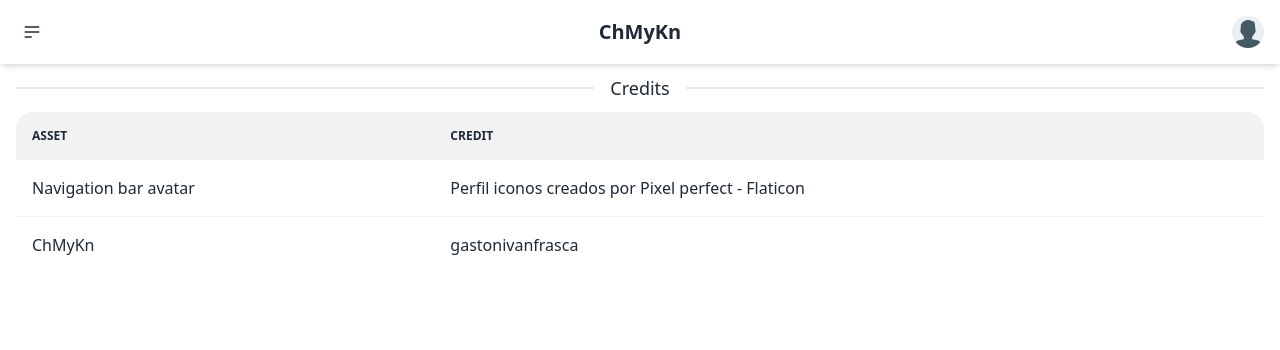
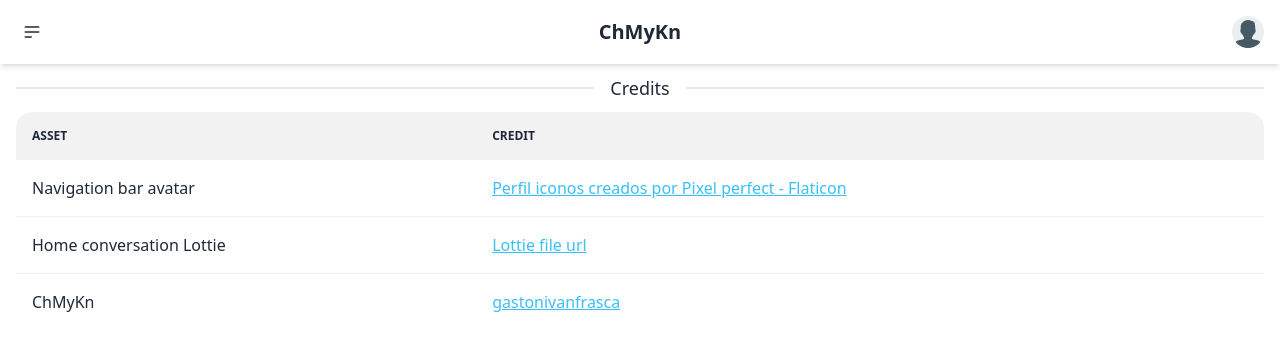
Before and after one commit to gastonivanfrasca/cayodis, a Next.js app: page /credits in a window 1280 px wide. Shown: the top 350 px of the page. Built offline with nearby package versions, Linux system fonts and the light colour scheme.

Commit message:
fixed lottie width and added lottie credit

```diff
--- a/components/LottieAnimation/LottieAnimation.tsx
+++ b/components/LottieAnimation/LottieAnimation.tsx
@@ -25,7 +25,7 @@ const LottieAnimation = (props: LottieAnimationProps) => {
       loop={loop}
       mode={mode}
       src={src}
-      style={{ width: { width }, height: { height } }}
+      style={{ width: width, height: height }}
     />
   );
 };
--- a/pages/credits.tsx
+++ b/pages/credits.tsx
@@ -1,8 +1,15 @@
 import React from "react";
+import Head from "next/head";
 
 const Credits = () => {
   return (
     <>
+      <Head>
+        <title>Credits - ChMyKn</title>
+        <meta name="description" content="Credits for CheckMyKnowledge app" />
+        <meta name="viewport" content="width=device-width, initial-scale=1" />
+        <link rel="icon" href="/favicon/favicon.ico" />
+      </Head>
       <div className="divider">
         <h1 className="text-lg">Credits</h1>
       </div>
@@ -23,6 +30,7 @@ const Credits = () => {
               <td>
                 <a
                   target="_blank"
+                  className="link link-info"
                   rel="noreferrer"
                   href="https://www.flaticon.es/iconos-gratis/perfil"
                   title="perfil iconos"
@@ -33,10 +41,26 @@ const Credits = () => {
             </tr>
 
             <tr>
+              <td>Home conversation Lottie</td>
+              <td>
+                <a
+                  target="_blank"
+                  className="link link-info"
+                  rel="noreferrer"
+                  href="https://lottiefiles.com/58723-conversation-icons"
+                  title="Home conversation Lottie"
+                >
+                  Lottie file url
+                </a>
+              </td>
+            </tr>
+
+            <tr>
               <td>ChMyKn</td>
               <td>
                 <a
                   target="_blank"
+                  className="link link-info"
                   rel="noreferrer"
                   href="https://github.com/gastonivanfrasca"
                   title="gastonivanfrasca"
--- a/pages/index.tsx
+++ b/pages/index.tsx
@@ -24,11 +24,11 @@ export default function Home() {
               src={
                 "https://assets1.lottiefiles.com/packages/lf20_xgvucffc.json"
               }
-              width={"100px"}
-              height={"100px"}
+              width="250px"
+              height="250px"
             />
             <div>
-              <h1 className="text-5xl font-bold">
+              <h1 className="text-4xl font-bold">
                 Check your knowledge with an expert
               </h1>
               <p className="py-6">
```
